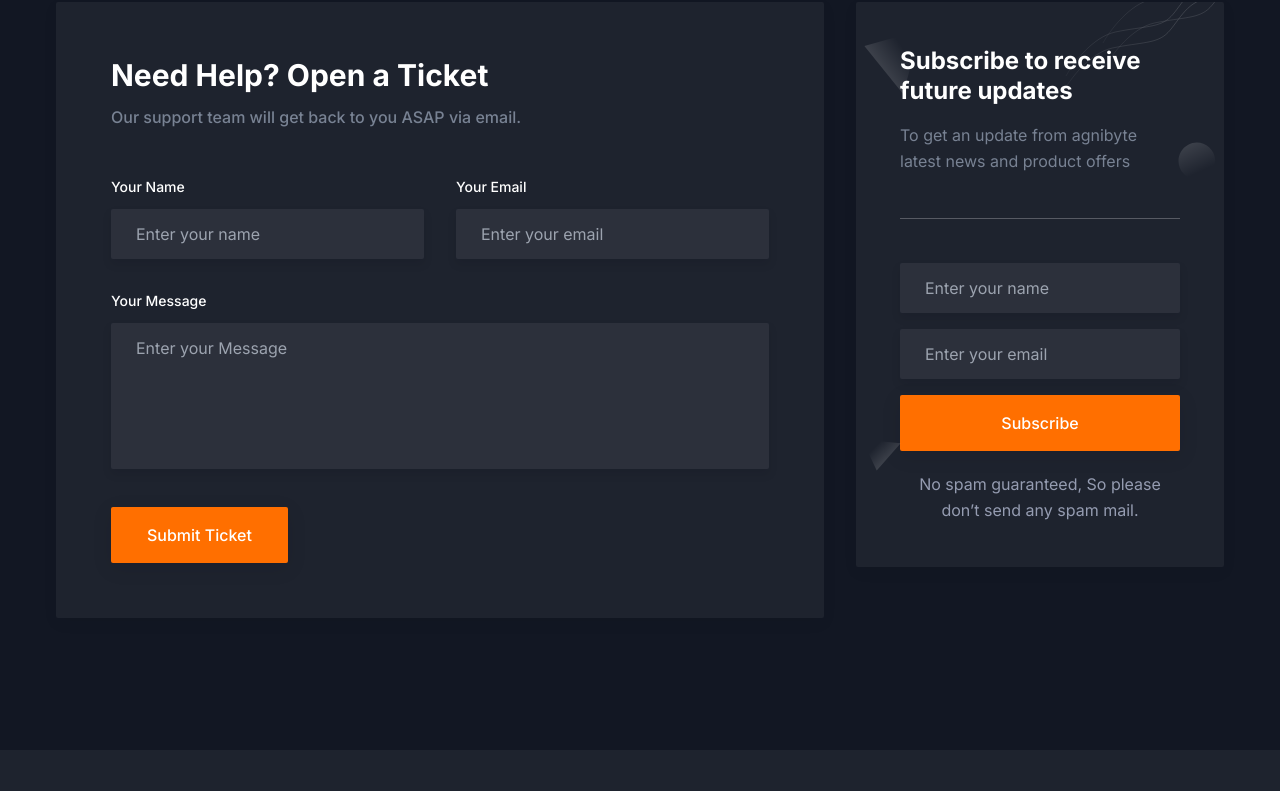
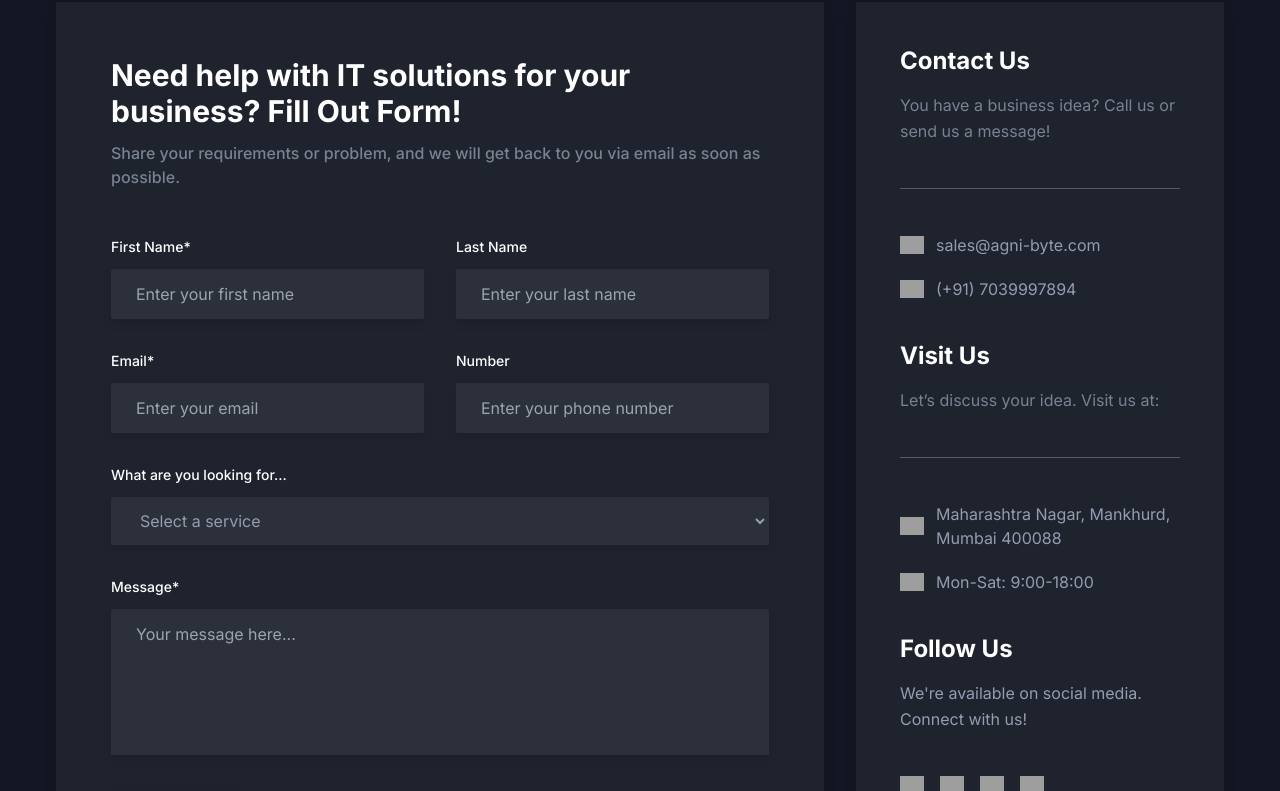
Before and after one commit to dnyaneshwarshekade/agnibyte, a Next.js app: page / in a window 1280 px wide. Shown: the part 7194-7985 px from the top of the page. Built offline with nearby package versions, Linux system fonts and the light colour scheme; grey boxes are pictures that could not be loaded.

Commit message:
made a changes in contacus form

```diff
--- a/src/components/Contact/NewsLatterBox.tsx
+++ b/src/components/Contact/NewsLatterBox.tsx
@@ -1,259 +1,77 @@
 "use client";
 
 import { useTheme } from "next-themes";
+import Image from 'next/image';
 
-const NewsLatterBox = () => {
+const ContactUsBox = () => {
   const { theme } = useTheme();
 
   return (
     <div className="relative z-10 rounded-sm bg-white p-8 shadow-three dark:bg-gray-dark sm:p-11 lg:p-8 xl:p-11">
       <h3 className="mb-4 text-2xl font-bold leading-tight text-black dark:text-white">
-        Subscribe to receive future updates
+        Contact Us
       </h3>
       <p className="mb-11 border-b border-body-color border-opacity-25 pb-11 text-base leading-relaxed text-body-color dark:border-white dark:border-opacity-25">
-        To get an update from agnibyte latest news and product offers
+        You have a business idea? Call us or send us a message!
       </p>
       <div>
-        <input
-          type="text"
-          name="name"
-          placeholder="Enter your name"
-          className="border-stroke mb-4 w-full rounded-sm border bg-[#f8f8f8] px-6 py-3 text-base text-body-color outline-none focus:border-primary dark:border-transparent dark:bg-[#2C303B] dark:text-body-color-dark dark:shadow-two dark:focus:border-primary dark:focus:shadow-none"
-        />
-        <input
-          type="email"
-          name="email"
-          placeholder="Enter your email"
-          className="border-stroke mb-4 w-full rounded-sm border bg-[#f8f8f8] px-6 py-3 text-base text-body-color outline-none focus:border-primary dark:border-transparent dark:bg-[#2C303B] dark:text-body-color-dark dark:shadow-two dark:focus:border-primary dark:focus:shadow-none"
-        />
-        <input
-          type="submit"
-          value="Subscribe"
-          className="mb-5 flex w-full cursor-pointer items-center justify-center rounded-sm bg-primary px-9 py-4 text-base font-medium text-white shadow-submit duration-300 hover:bg-primary/90 dark:shadow-submit-dark"
-        />
-        <p className="text-center text-base leading-relaxed text-body-color dark:text-body-color-dark">
-          No spam guaranteed, So please don’t send any spam mail.
-        </p>
+        <div className="mb-5 flex items-center">
+          <Image src="/path/to/sales-icon.svg" alt="Email Icon" width={24} height={24} className="mr-3" />
+          <a href="mailto:sales@agni-byte.com" className="text-base text-body-color dark:text-body-color-dark hover:underline">
+            sales@agni-byte.com
+          </a>
+        </div>
+        <div className="mb-5 flex items-center">
+          <Image src="/path/to/phone-icon.svg" alt="Phone Icon" width={24} height={24} className="mr-3" />
+          <a href="tel:+917039997894" className="text-base text-body-color dark:text-body-color-dark">
+            (+91) 7039997894
+          </a>
+        </div>
       </div>
 
+      <h3 className="mt-10 mb-4 text-2xl font-bold leading-tight text-black dark:text-white">
+        Visit Us
+      </h3>
+      <p className="mb-11 border-b border-body-color border-opacity-25 pb-11 text-base leading-relaxed text-body-color dark:border-white dark:border-opacity-25">
+        Let’s discuss your idea. Visit us at:
+      </p>
       <div>
-        <span className="absolute left-2 top-7">
-          <svg
-            width="57"
-            height="65"
-            viewBox="0 0 57 65"
-            fill="none"
-            xmlns="http://www.w3.org/2000/svg"
-          >
-            <path
-              opacity="0.5"
-              d="M0.407629 15.9573L39.1541 64.0714L56.4489 0.160793L0.407629 15.9573Z"
-              fill="url(#paint0_linear_1028_600)"
-            />
-            <defs>
-              <linearGradient
-                id="paint0_linear_1028_600"
-                x1="-18.3187"
-                y1="55.1044"
-                x2="37.161"
-                y2="15.3509"
-                gradientUnits="userSpaceOnUse"
-              >
-                <stop
-                  stopColor={theme === "light" ? "#FFA500" : "#fff"}
-                  stopOpacity="0.62"
-                />
-                <stop
-                  offset="1"
-                  stopColor={theme === "light" ? "#FFA500" : "#fff"}
-                  stopOpacity="0"
-                />
-              </linearGradient>
-            </defs>
-          </svg>
-        </span>
+        <div className="mb-5 flex items-center">
+          <Image src="/path/to/location-icon.svg" alt="Location Icon" width={24} height={24} className="mr-3" />
+          <span className="text-base text-body-color dark:text-body-color-dark">
+            Maharashtra Nagar, Mankhurd, Mumbai 400088
+          </span>
+        </div>
+        <div className="mb-5 flex items-center">
+          <Image src="/path/to/clock-icon.svg" alt="Clock Icon" width={24} height={24} className="mr-3" />
+          <span className="text-base text-body-color dark:text-body-color-dark">
+            Mon-Sat: 9:00-18:00
+          </span>
+        </div>
+      </div>
 
-        <span className="absolute bottom-24 left-1.5">
-          <svg
-            width="39"
-            height="32"
-            viewBox="0 0 39 32"
-            fill="none"
-            xmlns="http://www.w3.org/2000/svg"
-          >
-            <path
-              opacity="0.5"
-              d="M14.7137 31.4215L38.6431 4.24115L6.96581e-07 0.624124L14.7137 31.4215Z"
-              fill="url(#paint0_linear_1028_601)"
-            />
-            <defs>
-              <linearGradient
-                id="paint0_linear_1028_601"
-                x1="39.1948"
-                y1="38.335"
-                x2="10.6982"
-                y2="10.2511"
-                gradientUnits="userSpaceOnUse"
-              >
-                <stop
-                  stopColor={theme === "light" ? "#FFA500" : "#fff"}
-                  stopOpacity="0.62"
-                />
-                <stop
-                  offset="1"
-                  stopColor={theme === "light" ? "#FFA500" : "#fff"}
-                  stopOpacity="0"
-                />
-              </linearGradient>
-            </defs>
-          </svg>
-        </span>
-
-        <span className="absolute right-2 top-[140px]">
-          <svg
-            width="38"
-            height="38"
-            viewBox="0 0 38 38"
-            fill="none"
-            xmlns="http://www.w3.org/2000/svg"
-          >
-            <path
-              opacity="0.5"
-              d="M10.6763 35.3091C23.3976 41.6367 38.1681 31.7045 37.107 17.536C36.1205 4.3628 21.9407 -3.46901 10.2651 2.71063C-2.92254 9.69061 -2.68321 28.664 10.6763 35.3091Z"
-              fill="url(#paint0_linear_1028_602)"
-            />
-            <defs>
-              <linearGradient
-                id="paint0_linear_1028_602"
-                x1="-0.571054"
-                y1="-37.1717"
-                x2="28.7937"
-                y2="26.7564"
-                gradientUnits="userSpaceOnUse"
-              >
-                <stop
-                  stopColor={theme === "light" ? "#FFA500" : "#fff"}
-                  stopOpacity="0.62"
-                />
-                <stop
-                  offset="1"
-                  stopColor={theme === "light" ? "#FFA500" : "#fff"}
-                  stopOpacity="0"
-                />
-              </linearGradient>
-            </defs>
-          </svg>
-        </span>
-
-        <span className="absolute right-0 top-0">
-          <svg
-            width="162"
-            height="91"
-            viewBox="0 0 162 91"
-            fill="none"
-            xmlns="http://www.w3.org/2000/svg"
-          >
-            <g opacity="0.3">
-              <path
-                opacity="0.45"
-                d="M1 89.9999C8 77.3332 27.7 50.7999 50.5 45.9999C79 39.9999 95 41.9999 106 30.4999C117 18.9999 126 -3.50014 149 -3.50014C172 -3.50014 187 4.99986 200.5 -8.50014C214 -22.0001 210.5 -46.0001 244 -37.5001C270.8 -30.7001 307.167 -45 322 -53"
-                stroke="url(#paint0_linear_1028_603)"
-              />
-              <path
-                opacity="0.45"
-                d="M43 64.9999C50 52.3332 69.7 25.7999 92.5 20.9999C121 14.9999 137 16.9999 148 5.49986C159 -6.00014 168 -28.5001 191 -28.5001C214 -28.5001 229 -20.0001 242.5 -33.5001C256 -47.0001 252.5 -71.0001 286 -62.5001C312.8 -55.7001 349.167 -70 364 -78"
-                stroke="url(#paint1_linear_1028_603)"
-              />
-              <path
-                opacity="0.45"
-                d="M4 73.9999C11 61.3332 30.7 34.7999 53.5 29.9999C82 23.9999 98 25.9999 109 14.4999C120 2.99986 129 -19.5001 152 -19.5001C175 -19.5001 190 -11.0001 203.5 -24.5001C217 -38.0001 213.5 -62.0001 247 -53.5001C273.8 -46.7001 310.167 -61 325 -69"
-                stroke="url(#paint2_linear_1028_603)"
-              />
-              <path
-                opacity="0.45"
-                d="M41 40.9999C48 28.3332 67.7 1.79986 90.5 -3.00014C119 -9.00014 135 -7.00014 146 -18.5001C157 -30.0001 166 -52.5001 189 -52.5001C212 -52.5001 227 -44.0001 240.5 -57.5001C254 -71.0001 250.5 -95.0001 284 -86.5001C310.8 -79.7001 347.167 -94 362 -102"
-                stroke="url(#paint3_linear_1028_603)"
-              />
-            </g>
-            <defs>
-              <linearGradient
-                id="paint0_linear_1028_603"
-                x1="291.35"
-                y1="12.1032"
-                x2="179.211"
-                y2="237.617"
-                gradientUnits="userSpaceOnUse"
-              >
-                <stop
-                  offset="0.328125"
-                  stopColor={theme === "light" ? "#FFA500" : "#fff"}
-                />
-                <stop
-                  offset="1"
-                  stopColor={theme === "light" ? "#FFA500" : "#fff"}
-                  stopOpacity="0"
-                />
-              </linearGradient>
-              <linearGradient
-                id="paint1_linear_1028_603"
-                x1="333.35"
-                y1="-12.8968"
-                x2="221.211"
-                y2="212.617"
-                gradientUnits="userSpaceOnUse"
-              >
-                <stop
-                  offset="0.328125"
-                  stopColor={theme === "light" ? "#FFA500" : "#fff"}
-                />
-                <stop
-                  offset="1"
-                  stopColor={theme === "light" ? "#FFA500" : "#fff"}
-                  stopOpacity="0"
-                />
-              </linearGradient>
-              <linearGradient
-                id="paint2_linear_1028_603"
-                x1="294.35"
-                y1="-3.89678"
-                x2="182.211"
-                y2="221.617"
-                gradientUnits="userSpaceOnUse"
-              >
-                <stop
-                  offset="0.328125"
-                  stopColor={theme === "light" ? "#FFA500" : "#fff"}
-                />
-                <stop
-                  offset="1"
-                  stopColor={theme === "light" ? "#FFA500" : "#fff"}
-                  stopOpacity="0"
-                />
-              </linearGradient>
-              <linearGradient
-                id="paint3_linear_1028_603"
-                x1="331.35"
-                y1="-36.8968"
-                x2="219.211"
-                y2="188.617"
-                gradientUnits="userSpaceOnUse"
-              >
-                <stop
-                  offset="0.328125"
-                  stopColor={theme === "light" ? "#FFA500" : "#fff"}
-                />
-                <stop
-                  offset="1"
-                  stopColor={theme === "light" ? "#FFA500" : "#fff"}
-                  stopOpacity="0"
-                />
-              </linearGradient>
-            </defs>
-          </svg>
-        </span>
+      <h3 className="mt-10 mb-4 text-2xl font-bold leading-tight text-black dark:text-white">
+        Follow Us
+      </h3>
+      <p className="mb-11 text-base leading-relaxed text-body-color dark:text-body-color-dark">
+        We're available on social media. Connect with us!
+      </p>
+      <div className="flex space-x-4">
+        <a href="https://facebook.com" target="_blank" rel="noreferrer" className="transition-transform transform hover:scale-110">
+          <Image src="/path/to/facebook-icon.svg" alt="Facebook" width={24} height={24} />
+        </a>
+        <a href="https://twitter.com" target="_blank" rel="noreferrer" className="transition-transform transform hover:scale-110">
+          <Image src="/path/to/twitter-icon.svg" alt="Twitter" width={24} height={24} />
+        </a>
+        <a href="https://linkedin.com" target="_blank" rel="noreferrer" className="transition-transform transform hover:scale-110">
+          <Image src="/path/to/linkedin-icon.svg" alt="LinkedIn" width={24} height={24} />
+        </a>
+        <a href="https://instagram.com" target="_blank" rel="noreferrer" className="transition-transform transform hover:scale-110">
+          <Image src="/path/to/instagram-icon.svg" alt="Instagram" width={24} height={24} />
+        </a>
       </div>
     </div>
   );
 };
 
-export default NewsLatterBox;
+export default ContactUsBox;
--- a/src/components/Contact/index.tsx
+++ b/src/components/Contact/index.tsx
@@ -5,11 +5,13 @@ import { useState } from 'react';
 import emailjs from 'emailjs-com';
 import NewsLatterBox from './NewsLatterBox';
 
-// Your component logic here
 const Contact = () => {
   const [formData, setFormData] = useState({
-    name: "",
+    firstName: "",
+    lastName: "",
     email: "",
+    number: "",
+    service: "",
     message: "",
   });
   const [isSubmitting, setIsSubmitting] = useState(false);
@@ -34,7 +36,14 @@ const Contact = () => {
       .then(
         (result) => {
           setSubmissionStatus("Success! Your message has been sent.");
-          setFormData({ name: "", email: "", message: "" });
+          setFormData({
+            firstName: "",
+            lastName: "",
+            email: "",
+            number: "",
+            service: "",
+            message: "",
+          });
         },
         (error) => {
           setSubmissionStatus("Error! Something went wrong.");
@@ -55,38 +64,47 @@ const Contact = () => {
               data-wow-delay=".15s"
             >
               <h2 className="mb-3 text-2xl font-bold text-black dark:text-white sm:text-3xl lg:text-2xl xl:text-3xl">
-                Need Help? Open a Ticket
+                Need help with IT solutions for your business? Fill Out Form!
               </h2>
               <p className="mb-12 text-base font-medium text-body-color">
-                Our support team will get back to you ASAP via email.
+                Share your requirements or problem, and we will get back to you via email as soon as possible.
               </p>
               <form onSubmit={handleSubmit}>
                 <div className="-mx-4 flex flex-wrap">
                   <div className="w-full px-4 md:w-1/2">
                     <div className="mb-8">
-                      <label
-                        htmlFor="name"
-                        className="mb-3 block text-sm font-medium text-dark dark:text-white"
-                      >
-                        Your Name
+                      <label htmlFor="firstName" className="mb-3 block text-sm font-medium text-dark dark:text-white">
+                        First Name*
                       </label>
                       <input
                         type="text"
-                        name="name"
-                        value={formData.name}
+                        name="firstName"
+                        value={formData.firstName}
                         onChange={handleChange}
-                        placeholder="Enter your name"
+                        placeholder="Enter your first name"
                         className="border-stroke w-full rounded-sm border bg-[#f8f8f8] px-6 py-3 text-base text-body-color outline-none focus:border-primary dark:border-transparent dark:bg-[#2C303B] dark:text-body-color-dark dark:shadow-two dark:focus:border-primary dark:focus:shadow-none"
                       />
                     </div>
                   </div>
                   <div className="w-full px-4 md:w-1/2">
                     <div className="mb-8">
-                      <label
-                        htmlFor="email"
-                        className="mb-3 block text-sm font-medium text-dark dark:text-white"
-                      >
-                        Your Email
+                      <label htmlFor="lastName" className="mb-3 block text-sm font-medium text-dark dark:text-white">
+                        Last Name
+                      </label>
+                      <input
+                        type="text"
+                        name="lastName"
+                        value={formData.lastName}
+                        onChange={handleChange}
+                        placeholder="Enter your last name"
+                        className="border-stroke w-full rounded-sm border bg-[#f8f8f8] px-6 py-3 text-base text-body-color outline-none focus:border-primary dark:border-transparent dark:bg-[#2C303B] dark:text-body-color-dark dark:shadow-two dark:focus:border-primary dark:focus:shadow-none"
+                      />
+                    </div>
+                  </div>
+                  <div className="w-full px-4 md:w-1/2">
+                    <div className="mb-8">
+                      <label htmlFor="email" className="mb-3 block text-sm font-medium text-dark dark:text-white">
+                        Email*
                       </label>
                       <input
                         type="email"
@@ -98,20 +116,56 @@ const Contact = () => {
                       />
                     </div>
                   </div>
+                  <div className="w-full px-4 md:w-1/2">
+                    <div className="mb-8">
+                      <label htmlFor="number" className="mb-3 block text-sm font-medium text-dark dark:text-white">
+                        Number
+                      </label>
+                      <input
+                        type="text"
+                        name="number"
+                        value={formData.number}
+                        onChange={handleChange}
+                        placeholder="Enter your phone number"
+                        className="border-stroke w-full rounded-sm border bg-[#f8f8f8] px-6 py-3 text-base text-body-color outline-none focus:border-primary dark:border-transparent dark:bg-[#2C303B] dark:text-body-color-dark dark:shadow-two dark:focus:border-primary dark:focus:shadow-none"
+                      />
+                    </div>
+                  </div>
                   <div className="w-full px-4">
                     <div className="mb-8">
-                      <label
-                        htmlFor="message"
-                        className="mb-3 block text-sm font-medium text-dark dark:text-white"
+                      <label htmlFor="service" className="mb-3 block text-sm font-medium text-dark dark:text-white">
+                        What are you looking for...
+                      </label>
+                      <select
+                        name="service"
+                        value={formData.service}
+                        onChange={handleChange}
+                        className="border-stroke w-full rounded-sm border bg-[#f8f8f8] px-6 py-3 text-base text-body-color outline-none focus:border-primary dark:border-transparent dark:bg-[#2C303B] dark:text-body-color-dark dark:shadow-two dark:focus:border-primary dark:focus:shadow-none"
                       >
-                        Your Message
+                        <option value="">Select a service</option>
+                        <option value="Web Hosting">Web Hosting</option>
+                        <option value="Application Development Android/iOS">Application Development Android/iOS</option>
+                        <option value="Website Development in Python, MERN, MEAN, PHP, Other">
+                          Website Development in Python, MERN, MEAN, PHP, Other
+                        </option>
+                        <option value="Email Services SMTP">Email Services SMTP</option>
+                        <option value="SMS Services SMS Campaign">SMS Services SMS Campaign</option>
+                        <option value="Share Marketing Advertise">Share Marketing Advertise</option>
+                        <option value="Other">Other</option>
+                      </select>
+                    </div>
+                  </div>
+                  <div className="w-full px-4">
+                    <div className="mb-8">
+                      <label htmlFor="message" className="mb-3 block text-sm font-medium text-dark dark:text-white">
+                        Message*
                       </label>
                       <textarea
                         name="message"
                         rows={5}
                         value={formData.message}
                         onChange={handleChange}
-                        placeholder="Enter your Message"
+                        placeholder="Your message here..."
                         className="border-stroke w-full resize-none rounded-sm border bg-[#f8f8f8] px-6 py-3 text-base text-body-color outline-none focus:border-primary dark:border-transparent dark:bg-[#2C303B] dark:text-body-color-dark dark:shadow-two dark:focus:border-primary dark:focus:shadow-none"
                       ></textarea>
                     </div>
@@ -122,7 +176,7 @@ const Contact = () => {
                       className="rounded-sm bg-primary px-9 py-4 text-base font-medium text-white shadow-submit duration-300 hover:bg-primary/90 dark:shadow-submit-dark"
                       disabled={isSubmitting}
                     >
-                      {isSubmitting ? "Submitting..." : "Submit Ticket"}
+                      {isSubmitting ? "Submitting..." : "Submit"}
                     </button>
                   </div>
                 </div>
```
